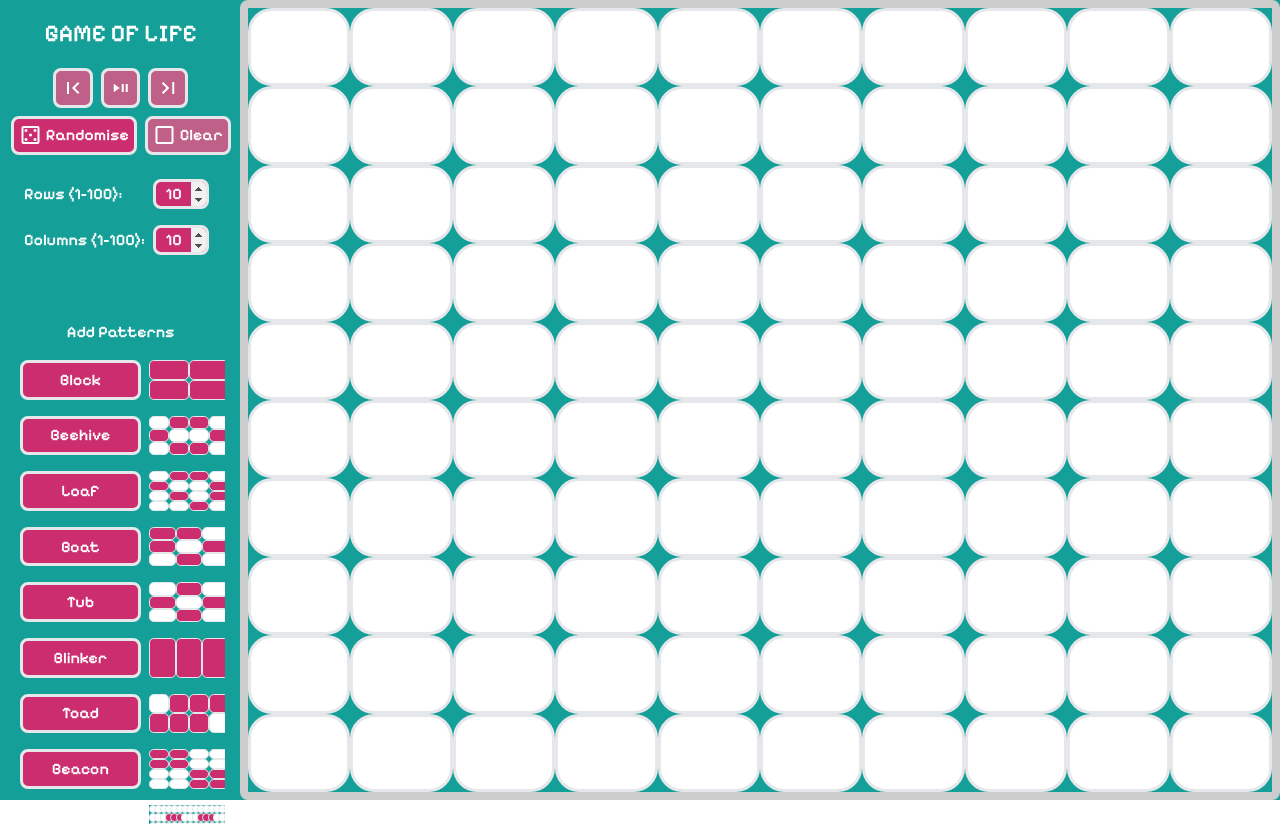
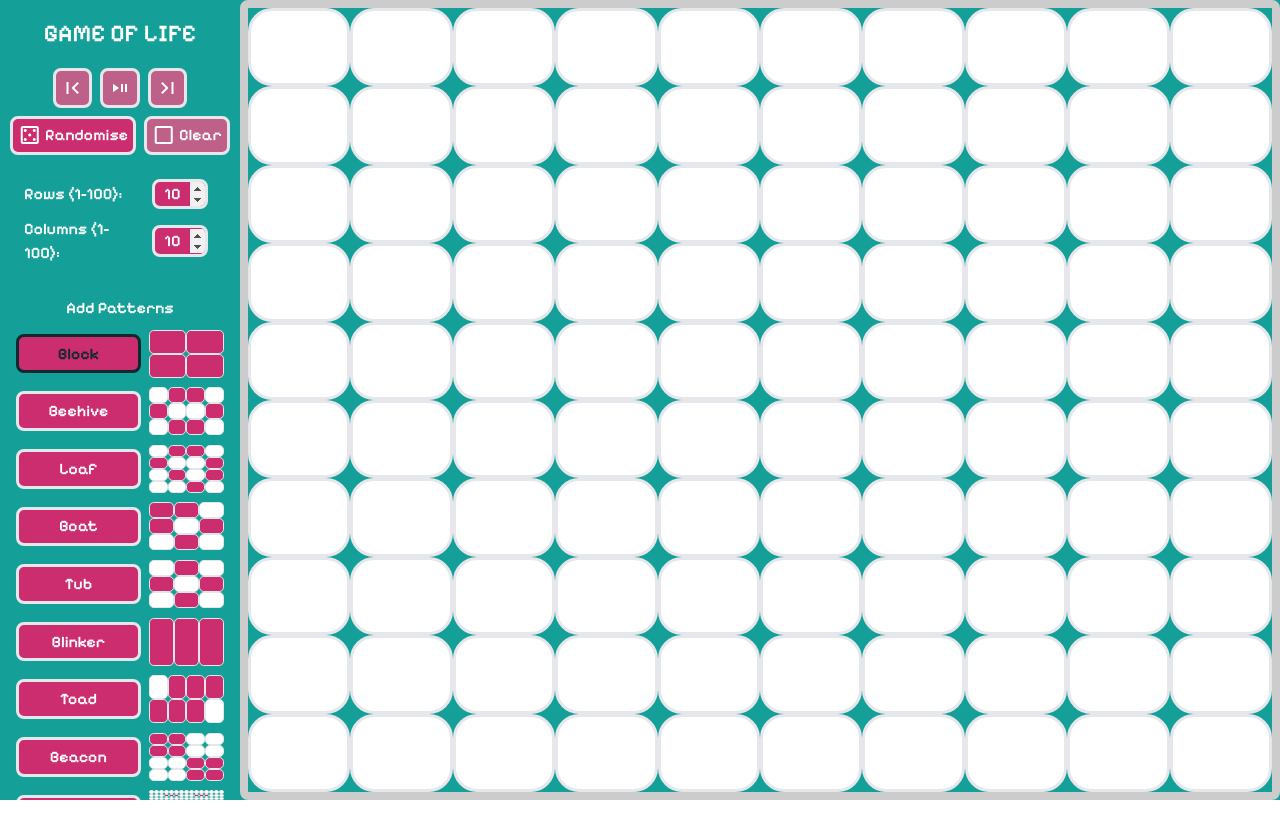
Before and after one commit to Pjstilwell/PersonalSite, a Next.js app in the folder still-peter/: page / in a window 1280 px wide. After the commit the page ends 800 px from the top, so only its background shows below. Built offline with nearby package versions, Linux system fonts and the light colour scheme.

Commit message:
Fixed overflow styling

```diff
--- a/still-peter/src/app/components/controls.tsx
+++ b/still-peter/src/app/components/controls.tsx
@@ -154,10 +154,10 @@ export default function Controls(props: ControlProps) {
           </div>
         </div>
       </div>
+      <div className="add-patterns-text-wrapper">
+        <p>Add Patterns</p>
+      </div>
       <div className="patterns-settings-wrapper">
-        <div className="add-patterns-text-wrapper">
-          <p>Add Patterns</p>
-        </div>
         <div className="patterns-wrapper">{patternList}</div>
       </div>
     </div>
--- a/still-peter/src/app/components/display-square.tsx
+++ b/still-peter/src/app/components/display-square.tsx
@@ -1,7 +1,7 @@
 export default function DisplaySquare(props: any) {
   const stateClass = props.squareState ? "square-on" : "square-off";
   const btnStyle = {
-    width: `calc(100% / ${props.numCols})`,
+    width: `calc(90% / ${props.numCols})`,
   };
 
   return (
--- a/still-peter/src/app/components/home.tsx
+++ b/still-peter/src/app/components/home.tsx
@@ -26,7 +26,7 @@ export default function Home() {
   const [patternSelected, setPatternSelected] = useState(false);
 
   //tracks the selected pattern
-  const [selectedPattern, setSelectedPattern] = useState(Patterns.block);
+  const [selectedPattern, setSelectedPattern] = useState(Patterns.Block);
 
   // Using a ref to always get the latest value of `playing` inside the setTimeout callback
   const playingRef = useRef(playing);
--- a/still-peter/src/app/globals.scss
+++ b/still-peter/src/app/globals.scss
@@ -126,17 +126,6 @@ input[type="number"]::-webkit-outer-spin-button {
   display: flex;
 }
 
-.display-grid-wrapper {
-  width: 100%;
-  background-color: $cp3-2;
-  grid-column: 2;
-}
-
-.display-grid-row-wrapper {
-  display: flex;
-  width: 100%;
-}
-
 .title-wrapper {
   display: flex;
   align-items: center;
@@ -150,7 +139,8 @@ input[type="number"]::-webkit-outer-spin-button {
   background-color: $cp3-2;
   color: $cp3-6;
   display: grid;
-  grid-template-rows: 40% 60%;
+  grid-template-rows: 35% 5% 60%;
+  height: 100%;
 }
 
 .display-square-wrapper {
@@ -164,7 +154,6 @@ input[type="number"]::-webkit-outer-spin-button {
   color: $cp3-6;
   border-radius: 0.3rem;
   border-width: 0.01rem;
-  padding: 0.2rem;
 }
 
 .square-wrapper {
@@ -216,19 +205,20 @@ input[type="number"]::-webkit-outer-spin-button {
 .add-patterns-text-wrapper {
   display: flex;
   justify-content: center;
-  // margin: 1rem;
+  margin: 1rem;
 }
 
 .patterns-wrapper {
   margin: 0rem 1rem;
-  overflow-y: scroll;
-  max-height: 100%;
+  overflow-y: auto;
+  height: 60vh;
+  // max-height: 100%;
 }
 
 .pattern-wrapper {
   display: grid;
   grid-template-columns: 60% 40%;
-  margin: 1rem 0.25rem;
+  margin: 0.6rem 0rem;
   gap: 0.5rem;
 }
 
@@ -240,7 +230,6 @@ input[type="number"]::-webkit-outer-spin-button {
 .pattern-button {
   width: 100%;
   grid-column: 1;
-  height: fit-content;
 }
 
 .pattern-display-wrapper {
@@ -249,7 +238,16 @@ input[type="number"]::-webkit-outer-spin-button {
 }
 
 .patterns-settings-wrapper {
-  height: 100%;
+  max-height: 65vh;
+}
+
+.display-grid-wrapper {
+  height: 3rem;
+  grid-column: 2;
+}
+
+.display-grid-row-wrapper {
+  display: flex;
 }
 
 .settings-big-wrapper {
```
